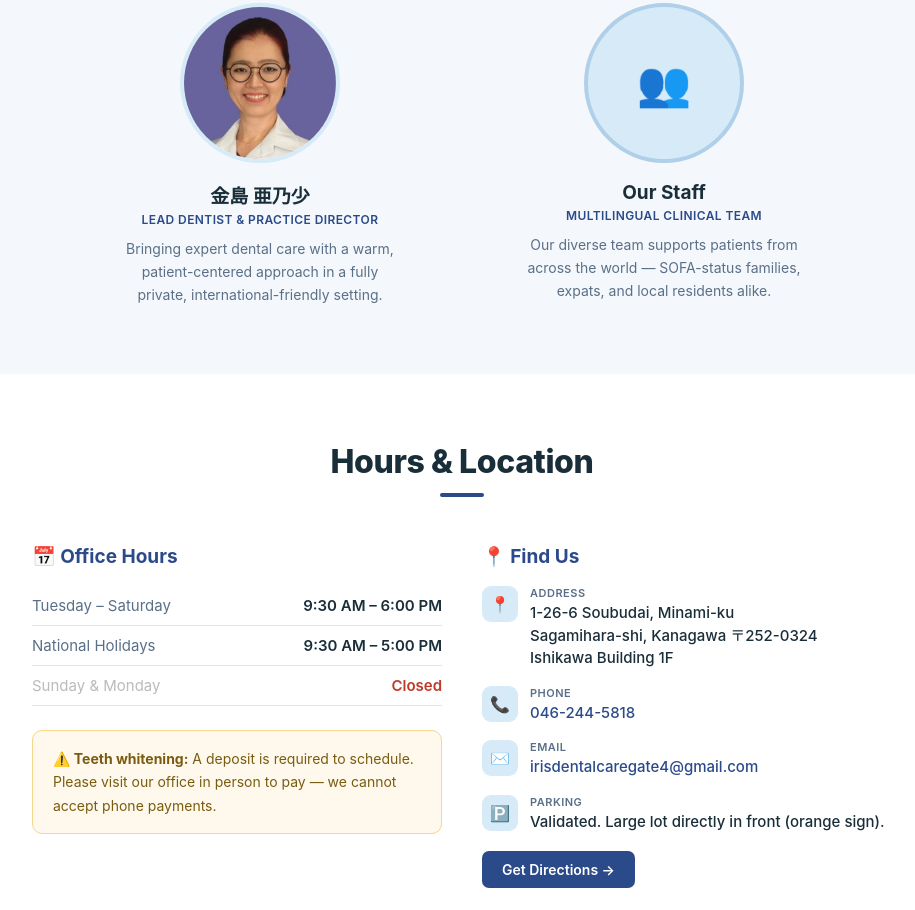
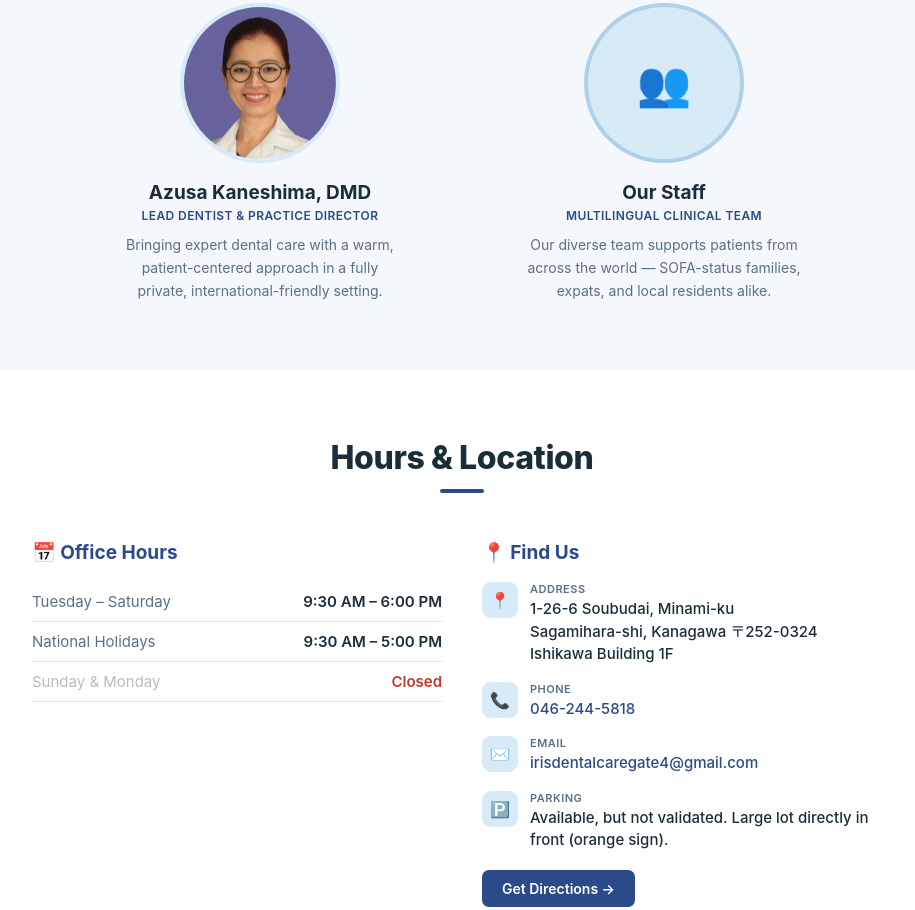
Before and after one commit to kenjitaylor-toriihealth/iris-dental-site, a plain HTML site: page index.html in a window 1280 px wide. Shown: the part 1861-2771 px from the top of the page, without its empty margins (178-1093 px from the left). Drawn offline with Linux system fonts and the light colour scheme.

Commit message:
Update index.html

```diff
--- a/index.html
+++ b/index.html
@@ -132,8 +132,8 @@
   <div class="id-sec-hd"><h2>Our Team</h2><div class="id-divider"></div><p>Our multilingual staff brings warmth and global expertise to every visit.</p></div>
   <div class="id-team-row">
     <div class="id-team-card">
-      <img class="id-team-photo" src="images/dr-kaneshima.jpg" alt="Dr. Kaneshima" />
-      <h3>金島 亜乃少</h3>
+      <img class="id-team-photo" src="images/dr-kaneshima.jpg" alt="Azusa Kaneshima, DMD" />
+      <h3>Azusa Kaneshima, DMD</h3>
       <div class="id-role">Lead Dentist &amp; Practice Director</div>
       <p>Bringing expert dental care with a warm, patient-centered approach in a fully private, international-friendly setting.</p>
     </div>
@@ -155,14 +155,13 @@
         <tr><td>National Holidays</td><td>9:30 AM &ndash; 5:00 PM</td></tr>
         <tr class="closed"><td>Sunday &amp; Monday</td><td>Closed</td></tr>
       </table>
-      <div class="id-note"><strong>&#x26A0;&#xFE0F; Teeth whitening:</strong> A deposit is required to schedule. Please visit our office in person to pay &mdash; we cannot accept phone payments.</div>
     </div>
     <div class="id-info-block">
       <h3>&#x1F4CD; Find Us</h3>
       <div class="id-crow"><div class="id-cicon">&#x1F4CD;</div><div><div class="id-cl">Address</div><div class="id-cv">1-26-6 Soubudai, Minami-ku<br>Sagamihara-shi, Kanagawa 〒252-0324<br>Ishikawa Building 1F</div></div></div>
       <div class="id-crow"><div class="id-cicon">&#x1F4DE;</div><div><div class="id-cl">Phone</div><div class="id-cv"><a href="tel:046-244-5818">046-244-5818</a></div></div></div>
       <div class="id-crow"><div class="id-cicon">&#x2709;&#xFE0F;</div><div><div class="id-cl">Email</div><div class="id-cv"><a href="mailto:irisdentalcaregate4@gmail.com">irisdentalcaregate4@gmail.com</a></div></div></div>
-      <div class="id-crow"><div class="id-cicon">&#x1F17F;&#xFE0F;</div><div><div class="id-cl">Parking</div><div class="id-cv">Validated. Large lot directly in front (orange sign).</div></div></div>
+      <div class="id-crow"><div class="id-cicon">&#x1F17F;&#xFE0F;</div><div><div class="id-cl">Parking</div><div class="id-cv">Available, but not validated. Large lot directly in front (orange sign).</div></div></div>
       <div style="margin-top:18px;"><a class="id-btn" href="https://maps.google.com/?q=1-26-6+Soubudai+Minami-ku+Sagamihara+Kanagawa" target="_blank">Get Directions &rarr;</a></div>
     </div>
   </div>
```
